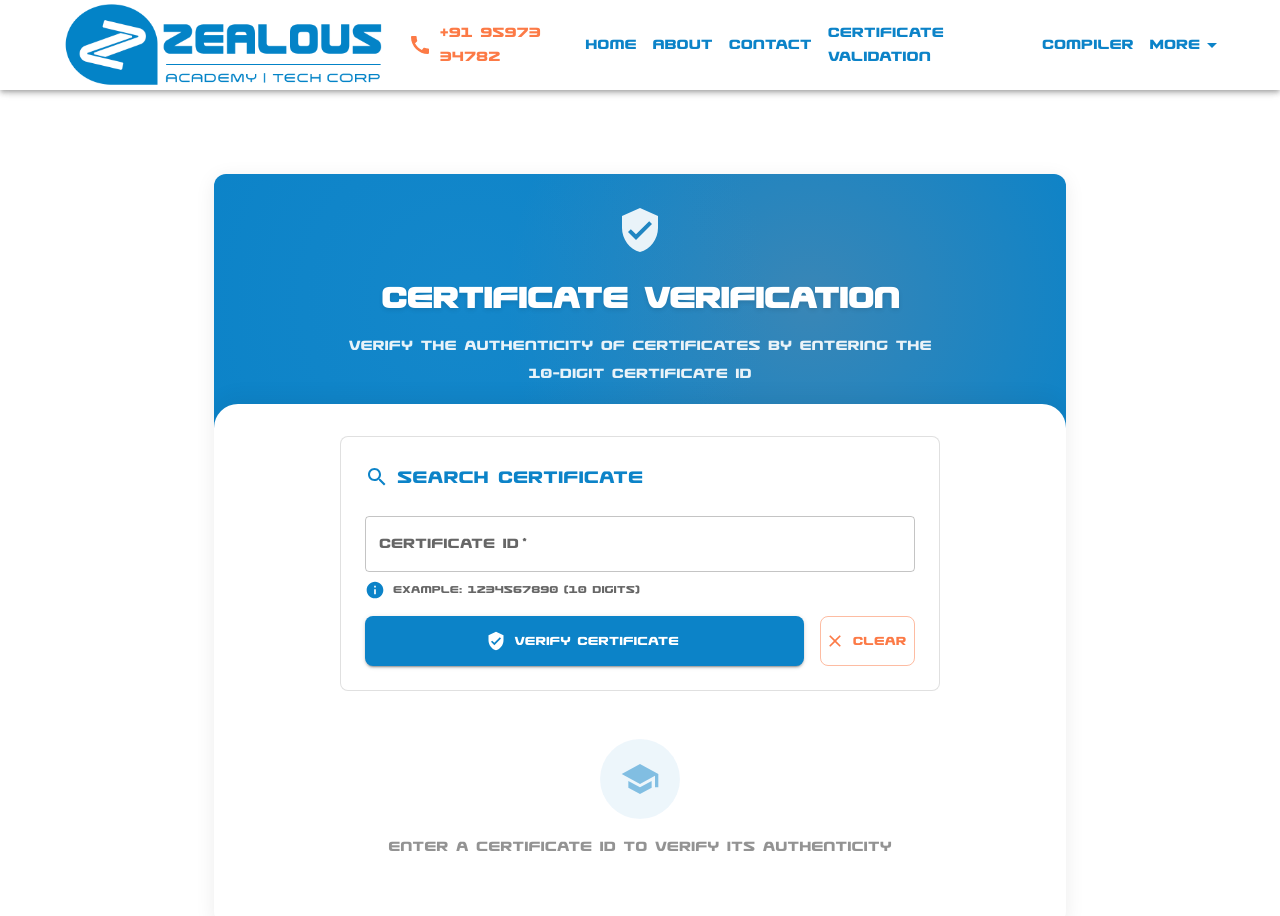
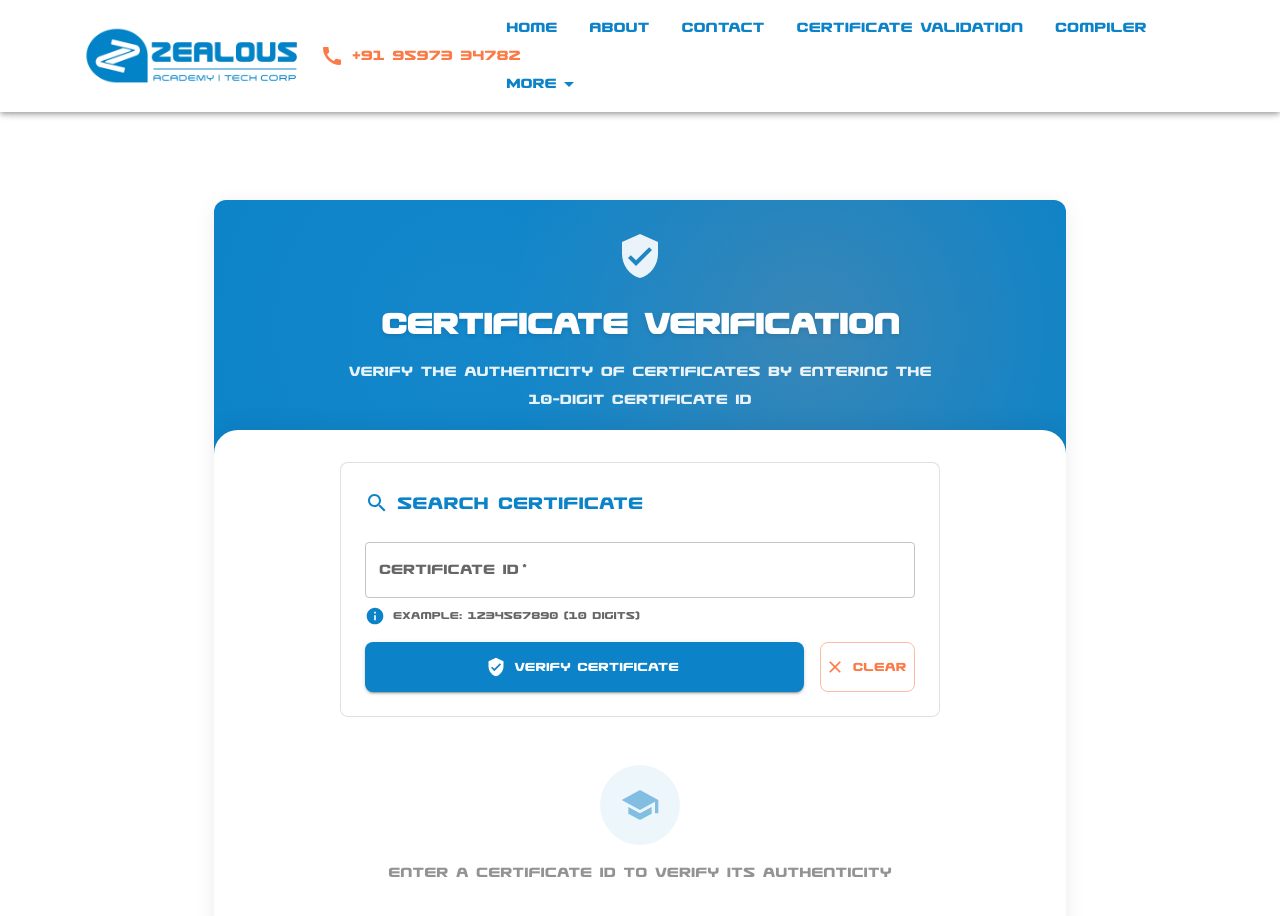
Before and after one commit to razzaksr/Zealous-Tech-Corp, a React (Create React App) app: page /verify in a window 1280 px wide. Shown: the top 916 px of the page. Built offline with nearby package versions, Linux system fonts and the light colour scheme; a web font is replaced by a local one.

Commit message:
Navbar Update

```diff
--- a/src/components/Home.js
+++ b/src/components/Home.js
@@ -8,7 +8,7 @@ const Home = () => {
     <section
       className="home-section"
       style={{
-        marginTop:"50px",
+        marginTop:"25px",
         background: "linear-gradient(135deg, #0c83c8 0%, #fc7a46 100%)",
         color: "#fff",
         paddingBottom: "20px",
--- a/src/components/Navbar.js
+++ b/src/components/Navbar.js
@@ -1,5 +1,5 @@
 import React, { useState } from "react";
-import CallIcon from '@mui/icons-material/Call';
+import CallIcon from "@mui/icons-material/Call";
 import {
   AppBar,
   Toolbar,
@@ -30,11 +30,13 @@ function Navigation() {
   const theme = useTheme();
   const isMobile = useMediaQuery(theme.breakpoints.down("md"));
   const isSmallScreen = useMediaQuery(theme.breakpoints.down("sm"));
+  const isExtraSmallScreen = useMediaQuery(theme.breakpoints.down("xs"));
   const location = useLocation();
   const navigate = useNavigate();
 
   const [drawerOpen, setDrawerOpen] = useState(false);
   const [anchorEl, setAnchorEl] = useState(null);
+  const [phoneMenuAnchorEl, setPhoneMenuAnchorEl] = useState(null);
 
   const handleDrawerToggle = () => {
     setDrawerOpen(!drawerOpen);
@@ -67,10 +69,17 @@ function Navigation() {
     setDrawerOpen(false);
   };
 
+  const handlePhoneMenuOpen = (event) => {
+    setPhoneMenuAnchorEl(event.currentTarget);
+  };
+
+  const handlePhoneMenuClose = () => {
+    setPhoneMenuAnchorEl(null);
+  };
+
   const navLinks = [
     { to: "home-section", label: "Home" },
     { to: "about-section", label: "About" },
-    // { to: "clients-section", label: "Clients" },
     { to: "contacts-section", label: "Contact" },
     { to: "/verify", label: "Certificate Validation", isRoute: true },
     { to: "/compiler", label: "Compiler", isRoute: true },
@@ -91,8 +100,15 @@ function Navigation() {
   };
 
   const renderNavLinks = () => (
-    <Box sx={{ display: "flex", alignItems: "center", gap: isSmallScreen ? 1 : 2 }}>
-      {navLinks.map((link, index) => (
+    <Box
+      sx={{
+        display: "flex",
+        alignItems: "center",
+        gap: { xs: 1, sm: 1.5, md: 2 },
+        flexWrap: "wrap",
+      }}
+    >
+      {navLinks.map((link, index) =>
         link.isRoute ? (
           <a
             key={index}
@@ -102,11 +118,10 @@ function Navigation() {
               cursor: "pointer",
               color: "#0c83c8",
               textDecoration: "none",
-              fontSize: isSmallScreen ? "0.9rem" : "1rem",
+              fontSize: isSmallScreen ? "0.85rem" : isMobile ? "0.9rem" : "1rem",
+              padding: "0.5rem",
             }}
-            onClick={() => {
-              handleNavClick(link.to, true);
-            }}
+            onClick={() => handleNavClick(link.to, true)}
           >
             {link.label}
           </a>
@@ -119,7 +134,8 @@ function Navigation() {
             style={{
               cursor: "pointer",
               color: "#0c83c8",
-              fontSize: isSmallScreen ? "0.9rem" : "1rem",
+              fontSize: isSmallScreen ? "0.85rem" : isMobile ? "0.9rem" : "1rem",
+              padding: "0.5rem",
             }}
             spy={true}
             smooth={true}
@@ -128,7 +144,7 @@ function Navigation() {
             {link.label}
           </ScrollLink>
         )
-      ))}
+      )}
       <Typography
         onClick={handleSubMenuOpen}
         style={{
@@ -136,10 +152,11 @@ function Navigation() {
           color: "#0c83c8",
           display: "inline-flex",
           alignItems: "center",
-          fontSize: isSmallScreen ? "0.9rem" : "1rem",
+          fontSize: isSmallScreen ? "0.85rem" : isMobile ? "0.9rem" : "1rem",
+          padding: "0.5rem",
         }}
       >
-        More <ArrowDropDownIcon />
+        More <ArrowDropDownIcon fontSize={isSmallScreen ? "small" : "medium"} />
       </Typography>
       <Menu
         anchorEl={anchorEl}
@@ -163,7 +180,7 @@ function Navigation() {
               handleSubMenuClose();
             }}
           >
-            <MenuItem sx={{ backgroundColor: "#ffffff", color: "#0c83c8" }}>
+            <MenuItem sx={{ backgroundColor: "#ffffff", color: "#0c83c8", fontSize: isSmallScreen ? "0.85rem" : "1rem" }}>
               {link.label}
             </MenuItem>
           </ScrollLink>
@@ -173,20 +190,18 @@ function Navigation() {
   );
 
   const renderDrawerLinks = () => (
-    <>
-      {navLinks.map((link, index) => (
+    <List>
+      {navLinks.map((link, index) =>
         link.isRoute ? (
           <a
             key={index}
             href={link.to}
             className="nav-link"
             style={{ cursor: "pointer", color: "#ffffff", textDecoration: "none" }}
-            onClick={() => {
-              handleNavClick(link.to, true);
-            }}
+            onClick={() => handleNavClick(link.to, true)}
           >
             <ListItem button sx={{ color: "#ffffff", cursor: "pointer" }}>
-              <ListItemText primary={link.label} />
+              <ListItemText primary={link.label} primaryTypographyProps={{ fontSize: isSmallScreen ? "0.9rem" : "1rem" }} />
             </ListItem>
           </a>
         ) : (
@@ -201,14 +216,14 @@ function Navigation() {
             onClick={() => handleNavClick(link.to)}
           >
             <ListItem button sx={{ color: "#ffffff", cursor: "pointer" }}>
-              <ListItemText primary={link.label} />
+              <ListItemText primary={link.label} primaryTypographyProps={{ fontSize: isSmallScreen ? "0.9rem" : "1rem" }} />
             </ListItem>
           </ScrollLink>
         )
-      ))}
+      )}
       <ListItem button sx={{ color: "#ffffff", cursor: "pointer" }} onClick={handleSubMenuOpen}>
-        <ListItemText primary="More" />
-        <ArrowDropDownIcon />
+        <ListItemText primary="More" primaryTypographyProps={{ fontSize: isSmallScreen ? "0.9rem" : "1rem" }} />
+        <ArrowDropDownIcon fontSize={isSmallScreen ? "small" : "medium"} />
       </ListItem>
       <Menu
         anchorEl={anchorEl}
@@ -232,13 +247,13 @@ function Navigation() {
               handleSubMenuClose();
             }}
           >
-            <MenuItem sx={{ backgroundColor: "#0c83c8", color: "#ffffff" }}>
+            <MenuItem sx={{ backgroundColor: "#0c83c8", color: "#ffffff", fontSize: isSmallScreen ? "0.85rem" : "1rem" }}>
               {link.label}
             </MenuItem>
           </ScrollLink>
         ))}
       </Menu>
-    </>
+    </List>
   );
 
   return (
@@ -249,23 +264,98 @@ function Navigation() {
         className="custom-navbar"
         sx={{ backgroundColor: "#ffffff", zIndex: theme.zIndex.drawer + 1 }}
       >
-        <Container maxWidth="xl" sx={{ px: { xs: 2, sm: 3, md: 4 } }}>
-          <Toolbar sx={{ display: "flex", justifyContent: "space-between", alignItems: "center" }}>
-            <Box sx={{ display: "flex", alignItems: "center", gap: { xs: 1, sm: 2 } }}>
+        <Container maxWidth="xl" sx={{ px: { xs: 1, sm: 2, md: 3, lg: 4 } }}>
+          <Toolbar
+            sx={{
+              display: "flex",
+              flexDirection: { xs: "column", sm: "row" },
+              alignItems: { xs: "center", sm: "center" },
+              justifyContent: "space-between",
+              py: { xs: 2, sm: 1 },
+              minHeight: { xs: 110, sm: 80, md: 90 },
+            }}
+          >
+            <Box
+              sx={{
+                display: "flex",
+                flexDirection: { xs: "column", sm: "row" },
+                alignItems: { xs: "center", sm: "center" },
+                gap: { xs: 1, sm: 2 },
+                width: { xs: "100%", sm: "auto" },
+              }}
+            >
+              <Box
+                sx={{
+                  display: "flex",
+                  flexDirection: { xs: "column-reverse", sm: "row" },
+                  alignItems: { xs: "center", sm: "center" },
+                  justifyContent: { xs: "center", sm: "flex-start" },
+                  gap: { xs: 1, sm: 2 },
+                  width: { xs: "100%", sm: "auto" },
+                  ml: { md: 3 }, // Shift right on large screens
+                }}
+              >
                 <img
                   src={zealous}
                   onClick={scrollToTop}
                   style={{
                     cursor: "pointer",
-                  maxHeight: isSmallScreen ? 60 : 90,
+                    maxHeight: isExtraSmallScreen ? 40 : isSmallScreen ? 50 : 60,
+                    maxWidth: "100%",
                   }}
                   alt="Zealous Logo"
                 />
-              <Box sx={{ display: "flex", alignItems: "center", color: "#fc7a46" }}>
+                <Box
+                  sx={{
+                    display: "flex",
+                    alignItems: "center",
+                    color: "#fc7a46",
+                    mb: { xs: 1, sm: 0 },
+                  }}
+                >
                   <CallIcon fontSize={isSmallScreen ? "small" : "medium"} />
-                <Typography sx={{ ml: 1, fontSize: isSmallScreen ? "0.9rem" : "1rem" }}>
+                  <Typography
+                    onClick={handlePhoneMenuOpen}
+                    sx={{
+                      ml: 1,
+                      fontSize: isExtraSmallScreen ? "0.8rem" : isSmallScreen ? "0.9rem" : "1rem",
+                      color: "#fc7a46",
+                      textDecoration: "none",
+                      whiteSpace: "nowrap",
+                      cursor: "pointer",
+                      "&:hover": { textDecoration: "underline" },
+                    }}
+                  >
                     +91 95973 34782
                   </Typography>
+                  <Menu
+                    anchorEl={phoneMenuAnchorEl}
+                    open={Boolean(phoneMenuAnchorEl)}
+                    onClose={handlePhoneMenuClose}
+                    MenuListProps={{
+                      style: { backgroundColor: "#ffffff", color: "#0c83c8" },
+                    }}
+                  >
+                    <MenuItem
+                      component="a"
+                      href="tel:+919597334782"
+                      sx={{ backgroundColor: "#ffffff", color: "#0c83c8", fontSize: isSmallScreen ? "0.85rem" : "1rem" }}
+                      onClick={handlePhoneMenuClose}
+                    >
+                      Call
+                    </MenuItem>
+                    <MenuItem
+                      component="a"
+                      href="https://wa.me/919597334782"
+                      target="_blank"
+                      rel="noopener noreferrer"
+                      sx={{ backgroundColor: "#ffffff", color: "#0c83c8", fontSize: isSmallScreen ? "0.85rem" : "1rem" }}
+                      onClick={handlePhoneMenuClose}
+                    >
+                      WhatsApp
+                    </MenuItem>
+                  </Menu>
+                </Box>
               </Box>
             </Box>
             {isMobile ? (
@@ -274,7 +364,13 @@ function Navigation() {
                 color="inherit"
                 aria-label="menu"
                 onClick={handleDrawerToggle}
-                sx={{ color: "#0c83c8" }}
+                sx={{
+                  color: "#0c83c8",
+                  alignSelf: { xs: "flex-end", sm: "center" },
+                  position: { xs: "absolute", sm: "static" },
+                  top: { xs: 10, sm: "auto" },
+                  right: { xs: 10, sm: "auto" },
+                }}
               >
                 {drawerOpen ? <CloseIcon /> : <MenuIcon />}
               </IconButton>
@@ -289,21 +385,22 @@ function Navigation() {
         open={drawerOpen}
         onClose={() => setDrawerOpen(false)}
         sx={{
-          "& .MuiDrawer-paper": { backgroundColor: "#0c83c8", width: isSmallScreen ? 200 : 250 },
+          "& .MuiDrawer-paper": {
+            backgroundColor: "#0c83c8",
+            width: isExtraSmallScreen ? 180 : isSmallScreen ? 200 : 250,
+          },
         }}
       >
-        <div
-          style={{
-            width: isSmallScreen ? 200 : 250,
-            paddingTop: isSmallScreen ? "120px" : "154px",
+        <Box
+          sx={{
+            width: isExtraSmallScreen ? 180 : isSmallScreen ? 200 : 250,
+            pt: isExtraSmallScreen ? "120px" : isSmallScreen ? "130px" : "150px",
           }}
         >
-          <List>
           {renderDrawerLinks()}
-          </List>
-        </div>
+        </Box>
       </Drawer>
-      <Toolbar />
+      <Toolbar sx={{ minHeight: { xs: 110, sm: 80, md: 90 } }} />
     </>
   );
 }
```
Also changed, not shown: src/components/Footer.js (+12 -22 lines). Lines whose indentation alone changed are shown as unchanged.
